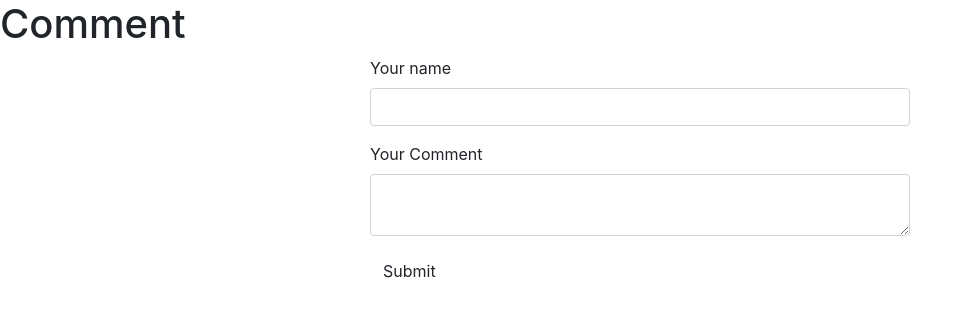
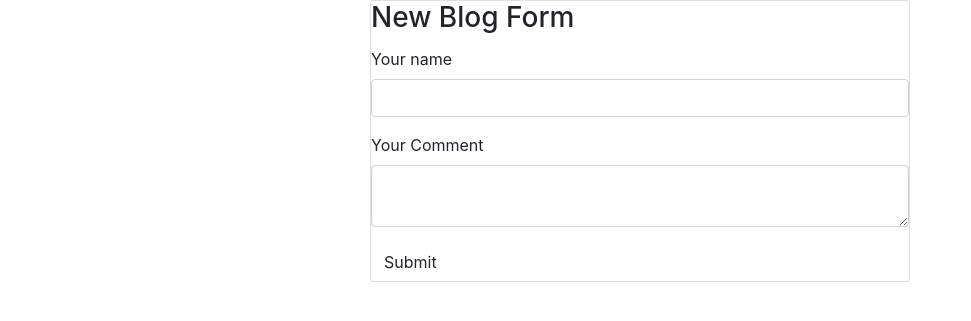
Before and after one commit to Bella-Amandine/my-blog, a Flask app: page /blog/comment/1 in a window 1280 px wide. Shown: the part 56-377 px from the top of the page, without its empty margins (0-971 px from the left). Run offline with Flask 2, Linux system fonts and the light colour scheme; some libraries are stand-ins or nearby versions.

Commit message:
Style forms to add and update

```diff
--- a/app/auth/views.py
+++ b/app/auth/views.py
@@ -25,7 +25,7 @@ def login():
         writer = Writer.query.filter_by(email = form.email.data).first()
         if writer is not None and writer.verify_password(form.password.data):
             login_user(writer, form.remember.data)
-            return redirect(request.args.get('next') or url_for('main.index'))
+            return redirect(request.args.get('next') or url_for('main.writer_profile', uname = writer.email))
 
         flash('Invalid username or Password')
 
--- a/app/main/forms.py
+++ b/app/main/forms.py
@@ -3,6 +3,7 @@ from wtforms import StringField,TextAreaField, SubmitField
 from wtforms.validators import Required
 
 class BlogRegistrationForm(FlaskForm):
+    blog_title = StringField('Blog Title', validators = [Required()])
     blog_message = TextAreaField('Blog Message', validators = [Required()])
     submit = SubmitField('Submit')
 
--- a/app/main/views.py
+++ b/app/main/views.py
@@ -54,10 +54,10 @@ def save_new_blog():
     form = BlogRegistrationForm()
 
     if form.validate_on_submit():
-        new_blog = Blog(blog_message = form.blog_message.data, writer_id = current_user.id)
+        new_blog = Blog(blog_title = form.blog_title.data ,blog_message = form.blog_message.data, writer = current_user)
         new_blog.create_blog()
 
-        return redirect(url_for('main.index'))
+        return redirect(url_for('main.writer_profile', uname = current_user.email))
 
     return render_template('main/new-blog.html', blog_form = form)
 
@@ -71,16 +71,26 @@ def get_all_blogs():
     return render_template('main/blog-list.html', blogs = all_blogs)
 
 
-@main.route('/blog/<int:id>', methods = ["GET"])
+@main.route('/blog/<int:id>', methods = ["GET", "POST"])
 def display_single_blog(id):
+
     single_blog = Blog.get_single_blog(id)
-    blog_comments = single_blog.comments
+    print(single_blog.blog_title)
 
     if single_blog is None:
         abort(404)
 
     else:
-        return render_template('main/single-blog.html', blog = single_blog, comments = blog_comments)
+        blog_comments = single_blog.comments
+        form = CommentForm()
+
+        if form.validate_on_submit():
+            comment = Comment(user_name = form.user_name.data, comment_message = form.comment.data, blog = single_blog)
+            comment.create_comment()
+
+            return redirect(url_for('main.display_single_blog', id = single_blog.id))
+
+    return render_template('main/single-blog.html', blog = single_blog, comments = blog_comments, comment_form = form)
 
 
 @main.route('/blog/update/<int:id>', methods = ['GET', 'POST'])
@@ -92,33 +102,37 @@ def update_blog(id):
     if form.validate_on_submit():
         blog_to_update = Blog.get_single_blog(id)
         if blog_to_update is not None:
-            blog_to_update.update_blog(id, form.blog_message.data)
-            # blog_to_update.blog_message = form.blog_message.data
-            # db.session.add(blog_to_update)
-            # db.session.commit()
-            return redirect(url_for('main.index'))
+            # blog_to_update.update_blog(id, form.blog_message.data)
+            blog_to_update.blog_message = form.blog_message.data
+            blog_to_update.blog_title = form.blog_title.data
+            db.session.add(blog_to_update)
+            db.session.commit()
+            return redirect(url_for('main.display_single_blog', id = blog_to_update.id))
         else :
             abort(404)
 
     return render_template('main/update-blog.html', blog_form = form)
 
+
 @main.route('/blog/delete/<int:id>', methods = ['GET'])
 @login_required
 def delete_blog(id):
     Blog.delete_blog(id)
-    return redirect(url_for('main.index'))
+    return redirect(url_for('main.writer_profile', uname = current_user.email))
+
 
 @main.route('/blog/comment/<int:id>', methods = ['GET', 'POST'])
 def add_comment(id):
 
     form = CommentForm()
+
     if form.validate_on_submit():
         blog = Blog.get_single_blog(id)
         if blog is not None:
-            comment = Comment(user_name = form.user_name.data, comment_message = form.comment.data, blog_id = id)
+            comment = Comment(user_name = form.user_name.data, comment_message = form.comment.data, blog = blog)
             comment.create_comment()
 
-            return redirect(url_for('main.index'))
+            return redirect(url_for('main.display_single_blog', id = blog.id))
 
         else :
             abort(404)
--- a/app/models.py
+++ b/app/models.py
@@ -64,6 +64,7 @@ class Blog(db.Model):
     __tablename__ = 'blogs'
 
     id = db.Column(db.Integer, primary_key = True)
+    blog_title = db.Column(db.String(255))
     blog_message = db.Column(db.String(255))
     blog_pic_path = db.Column(db.String(255))
     posted_date = db.Column(db.DateTime, default=datetime.utcnow)
@@ -83,7 +84,6 @@ class Blog(db.Model):
         '''
         function to create a blog
         '''
-
         db.session.add(self)
         db.session.commit()
 
--- a/app/templates/main/comment-form.html
+++ b/app/templates/main/comment-form.html
@@ -1,13 +1,17 @@
 {% extends 'base.html' %}
 {% import 'bootstrap/wtf.html' as wtf %}
 {% block content %}
-    <h1>Comment</h1>
 
             <div class="container">
                 <div class="row">
                     <div class="col-md-3"></div>
-                    <div class="col-md-6">
-                        {{ wtf.quick_form(comment_form)}}
+                    <div class="col-md-6 align-self-center">
+                        <div class="card">
+                            <div class="card-form">
+                                <div class="card-title"><h3>New Blog Form</h3></div>
+                                {{ wtf.quick_form(comment_form)}}
+                            </div>
+                        </div>
                     </div>
                     <div class="col-md-3"></div>
                 </div>
--- a/app/templates/main/macros.html
+++ b/app/templates/main/macros.html
@@ -5,7 +5,7 @@
         <div class="card">
             <img src="{{url_for('static', filename=blog.blog_pic_path)}}" alt="" class="img-fluid card-img-top">
             <div class="card-body">
-                <!-- <h4 class="card-title">Blog Post One</h4> -->
+                <h4 class="card-title">{{ blog.blog_title }}</h4>
                 <small class="text-muted">Written by {{blog.writer.fullname}} on {{blog.posted_date}}</small>
                 <hr>
                 <p class="card-text">
@@ -17,8 +17,9 @@
             </div>
         </div>
         {% else %}
-        <div class="card p-3 bg-danger text-white">
+        <div class="card p-3 bg-dark text-white">
             <blockquote class="card-blockquote card-body">
+                <h4 class="card-title">{{ blog.blog_title }}</h4>
                 <p>
                     {{blog.blog_message}}
                 </p>
```
Also changed, not shown: app/templates/main/new-blog.html (+7 -4 lines), app/templates/main/single-blog.html (+17 -12 lines), app/templates/main/update-blog.html (+7 -2 lines), migrations/versions/104275fc7437_second_migration.py (added, +28 -0 lines).
